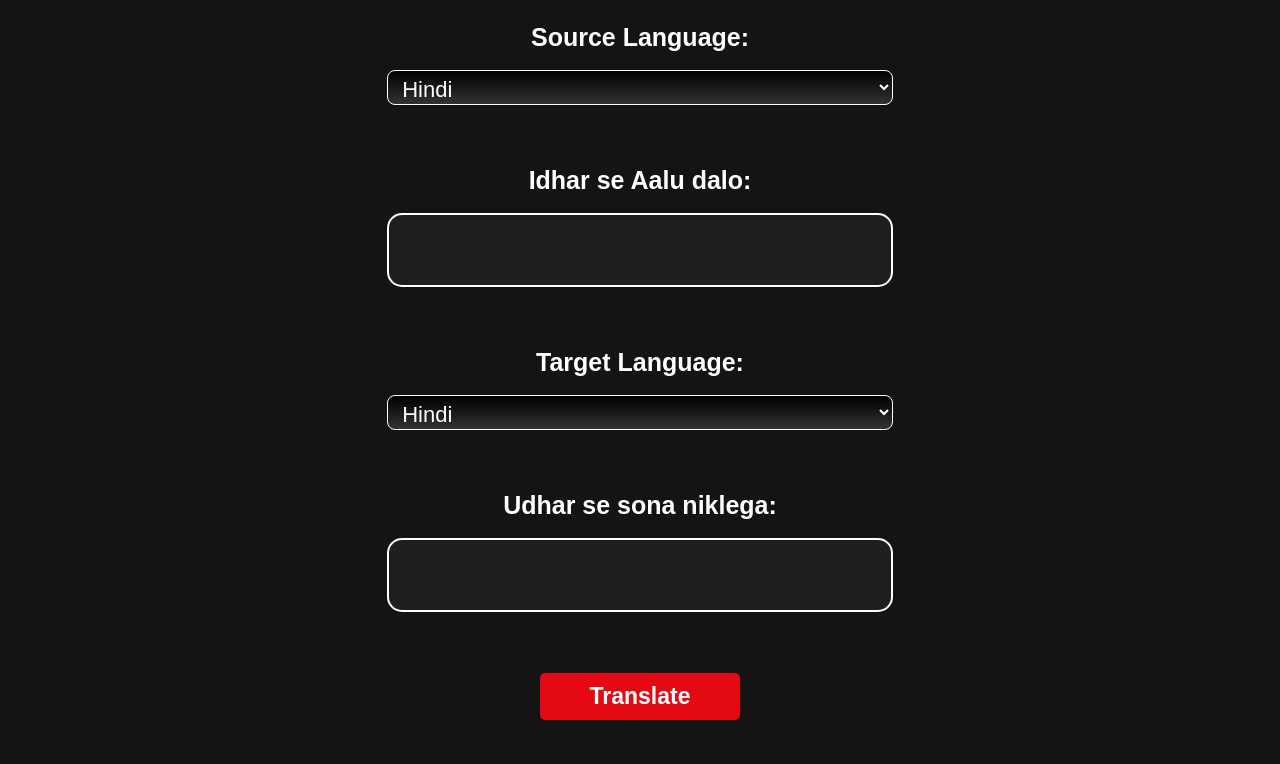
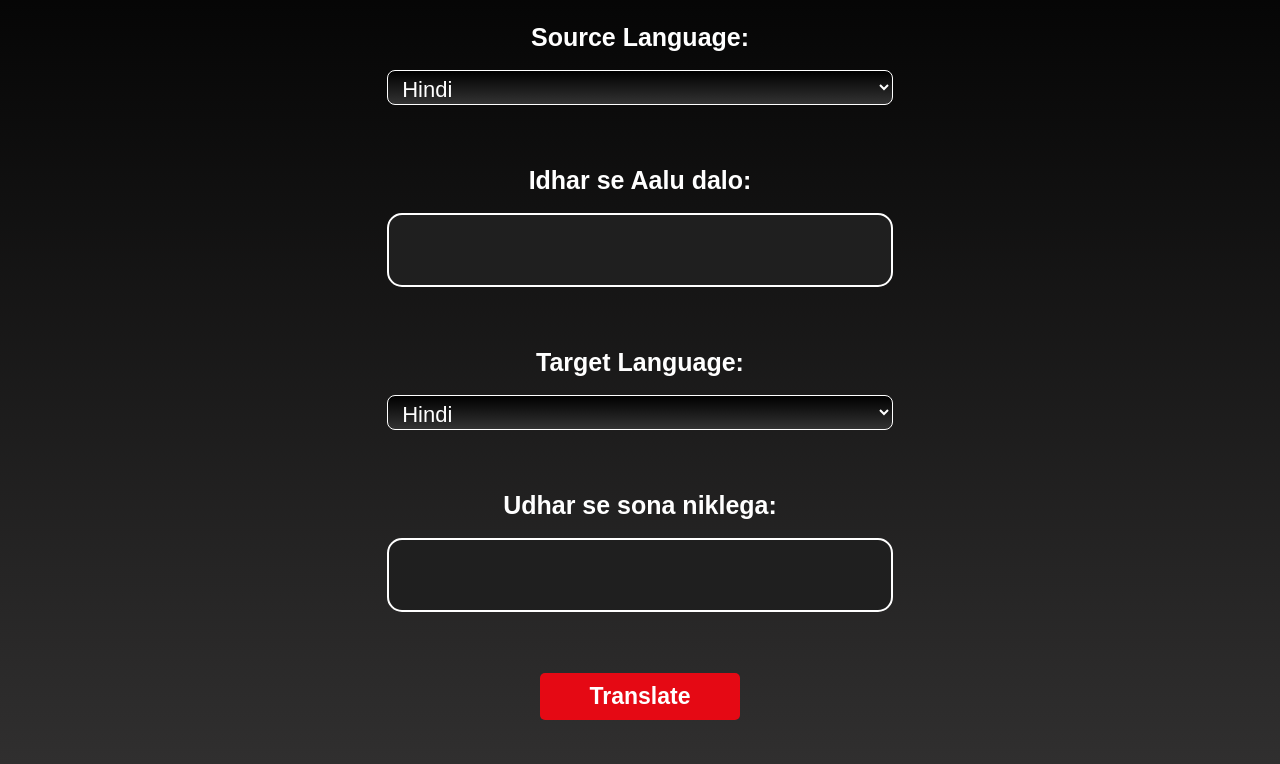
Before and after one commit to pradyutf/Bhashini, a plain HTML site: page bhasini/index.html in a window 1280 px wide. Shown: the part 107-871 px from the top of the page. Drawn offline with Linux system fonts and the light colour scheme.

Commit message:
Update style.css

```diff
--- a/bhasini/style.css
+++ b/bhasini/style.css
@@ -1,6 +1,7 @@
 body {
     font-family: Arial, sans-serif;
     background-color: #141414;
+    background: linear-gradient(180deg, #000 0%, #302f2f 100%);
     color: #ffffff;
     display: flex;
     flex-direction: column;
```
